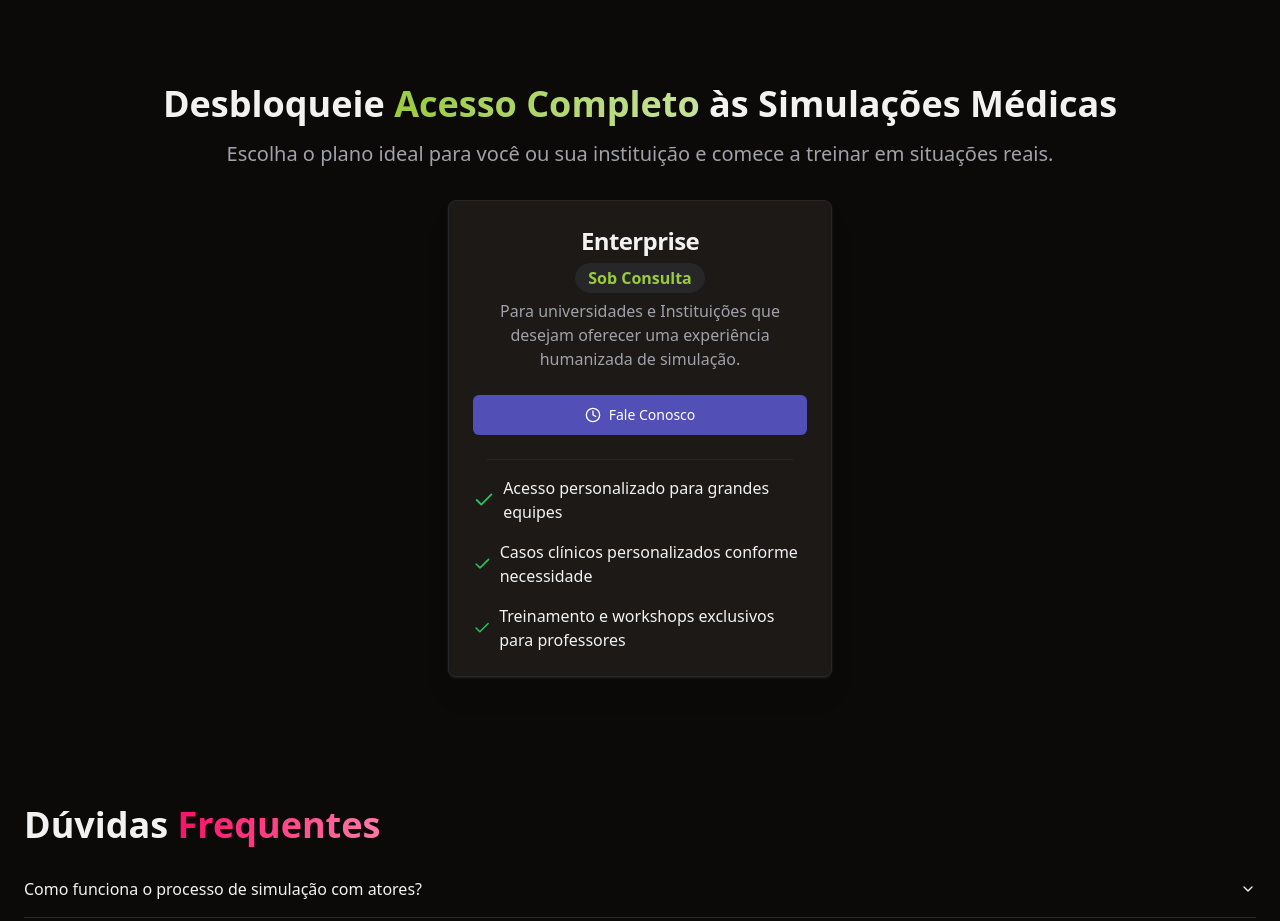
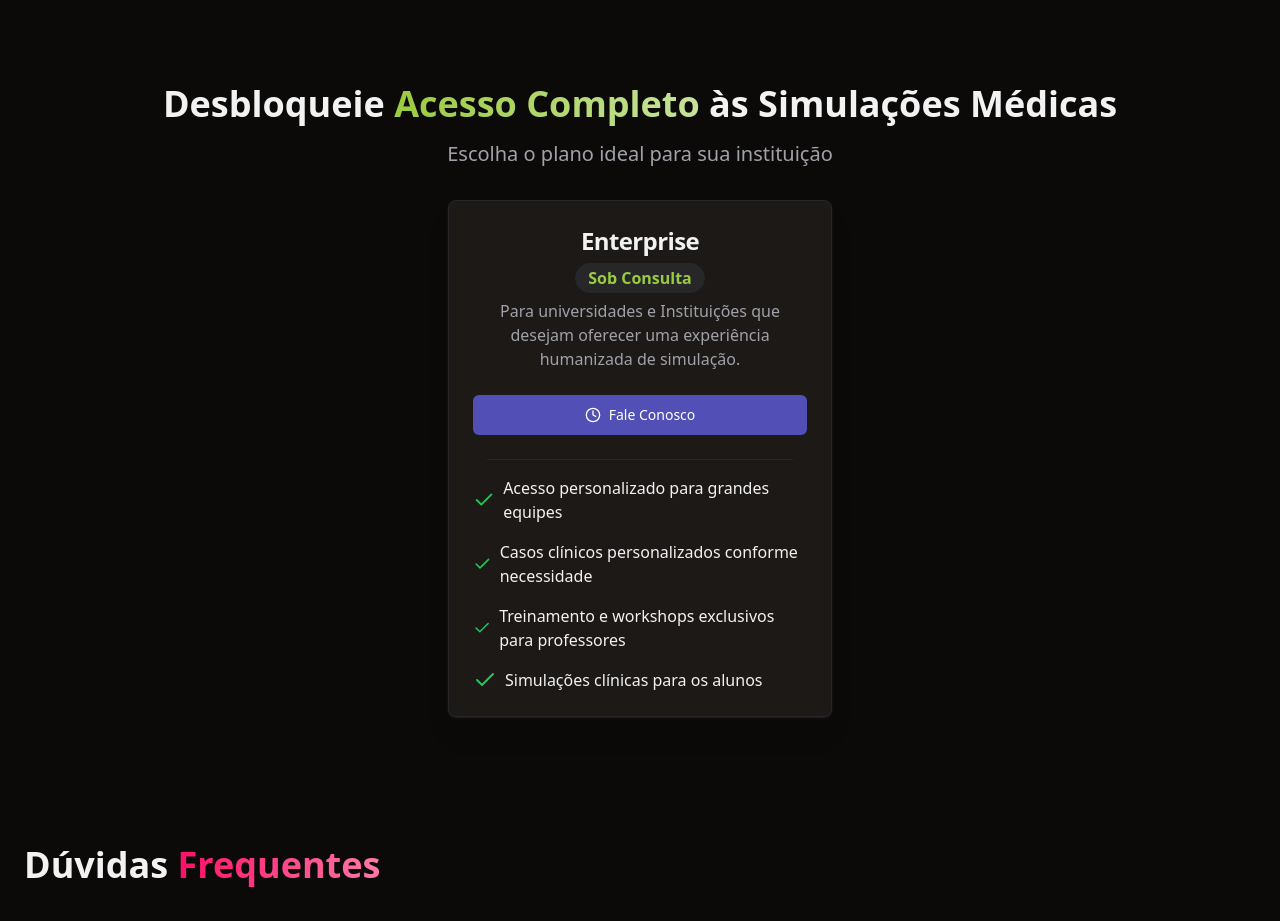
Before and after one commit to augrumph/CoriEduLanding, a React (Vite) app: page / in a window 1280 px wide. Shown: the part 1860-2781 px from the top of the page. Built offline with nearby package versions, Linux system fonts and the light colour scheme.

Commit message:
commit correções 3

```diff
--- a/src/components/Pricing.tsx
+++ b/src/components/Pricing.tsx
@@ -30,6 +30,7 @@ const pricingList: PricingProps[] = [
       "Acesso personalizado para grandes equipes",
       "Casos clínicos personalizados conforme necessidade",
       "Treinamento e workshops exclusivos para professores",
+      "Simulações clínicas para os alunos",
     ],
   },
 ];
@@ -56,8 +57,7 @@ export const Pricing = () => {
       </h2>
 
       <h3 className="text-xl text-center text-muted-foreground pt-4 pb-8">
-        Escolha o plano ideal para você ou sua instituição e comece a treinar em
-        situações reais.
+        Escolha o plano ideal para sua instituição
       </h3>
 
       {/* Container Flex para centralizar o card */}
```
